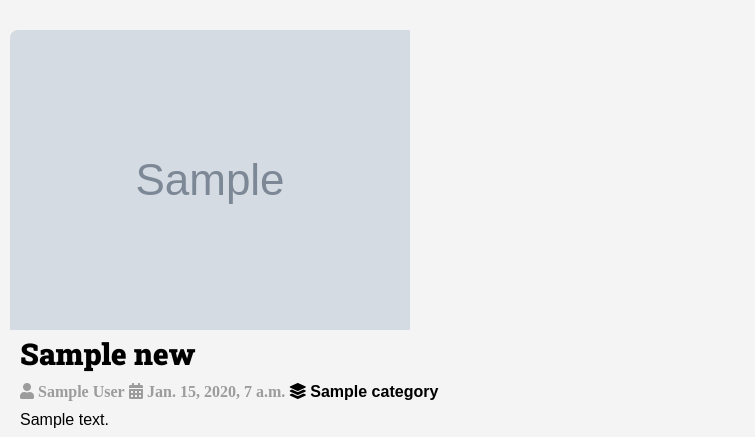
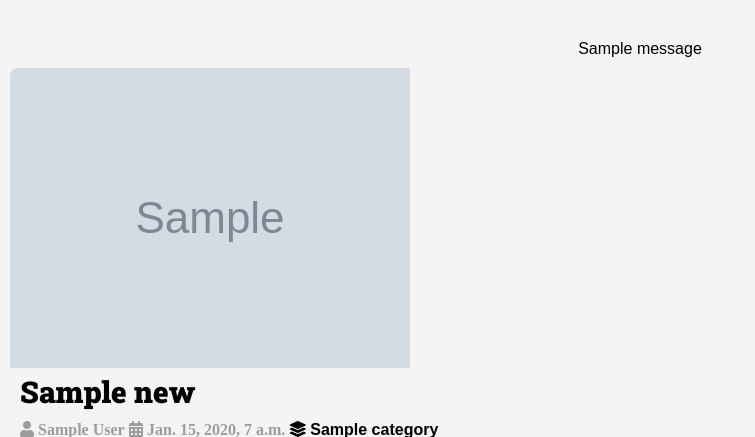
Before and after one commit to Vieira2v/ProjectNews, a Django app: template news/templates/news/pages/home.html in a window 1280 px wide. Shown: the part 102-539 px from the top of the page, without its empty margins (0-755 px from the left). Run offline with Django 5.2, Linux system fonts and the light colour scheme; the template is opened without the code that fills it: values that come from a table or form of the project are taken from there, others are empty; tables that the repository leaves empty hold one stand-in row (values such as "Sample post"); grey boxes marked "Sample" are stand-in pictures; one stand-in notice (Sample message) is shown.

Commit message:
Adding flash messages.

```diff
--- a/news/templates/news/pages/home.html
+++ b/news/templates/news/pages/home.html
@@ -3,6 +3,14 @@
 {% block title %}News at all times | {% endblock title %}
 
 {% block content %}
+{% if messages %}
+<div class="center container">
+    {% for message in messages %}
+        {{ message }}
+    {% endfor %}
+</div>
+{% endif %}
+
 <div class="main-content main-content-list container">
     {% for new in news %}
         {% include "news/partials/news.html" %}
--- a/news/views.py
+++ b/news/views.py
@@ -3,6 +3,7 @@ from news.models import News
 from django.http import Http404  # type: ignore # noqa: F401
 from utils.pagination import make_pagination
 import os
+from django.contrib import messages  # type: ignore # noqa: F401
 
 PER_PAGE = int(os.environ.get('PER_PAGE', 6))
 
@@ -12,6 +13,8 @@ def home(request):
         is_published=True,
     ).order_by('-id')
     page_obj, pagination_range = make_pagination(request, news, PER_PAGE)
+
+    messages.success(request, 'SUCCESS')
 
     return render(request, 'news/pages/home.html', context={
         'news': page_obj,
```
Also changed, not shown: project/settings.py (+9 -0 lines).
